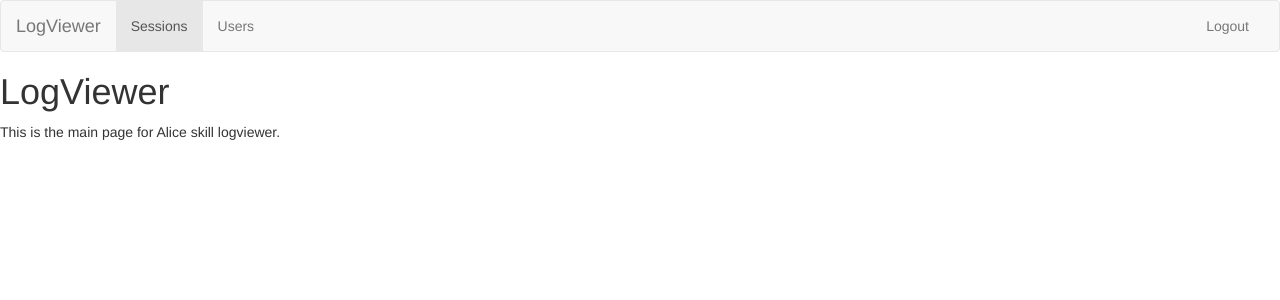
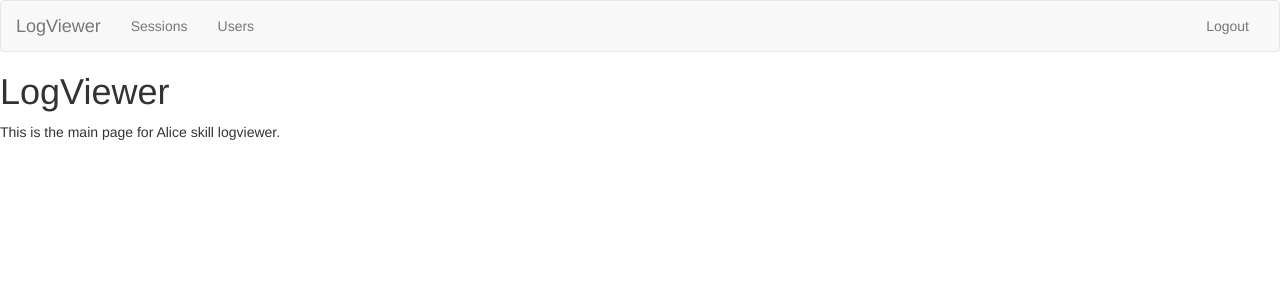
Before and after one commit to avidale/dialogic-dashboard, a Flask app: page / in a window 1280 px wide. Shown: the top 300 px of the page. Run offline with Flask 2, Linux system fonts and the light colour scheme; a user stored in the database is signed in; some libraries are stand-ins or nearby versions.

Commit message:
deactivate a navbar button

```diff
--- a/dash_app/templates/base.html
+++ b/dash_app/templates/base.html
@@ -18,7 +18,7 @@
     <!-- Collect the nav links, forms, and other content for toggling -->
     <div class="collapse navbar-collapse" id="bs-example-navbar-collapse-1">
       <ul class="nav navbar-nav">
-        <li class="active"><a href="{{ url_for('main.list_sessions') }}">Sessions<span class="sr-only">(current)</span></a></li>
+        <li><a href="{{ url_for('main.list_sessions') }}">Sessions</a></li>
         <li><a href="{{ url_for('main.list_users') }}">Users</a></li>
       </ul>
 
```
